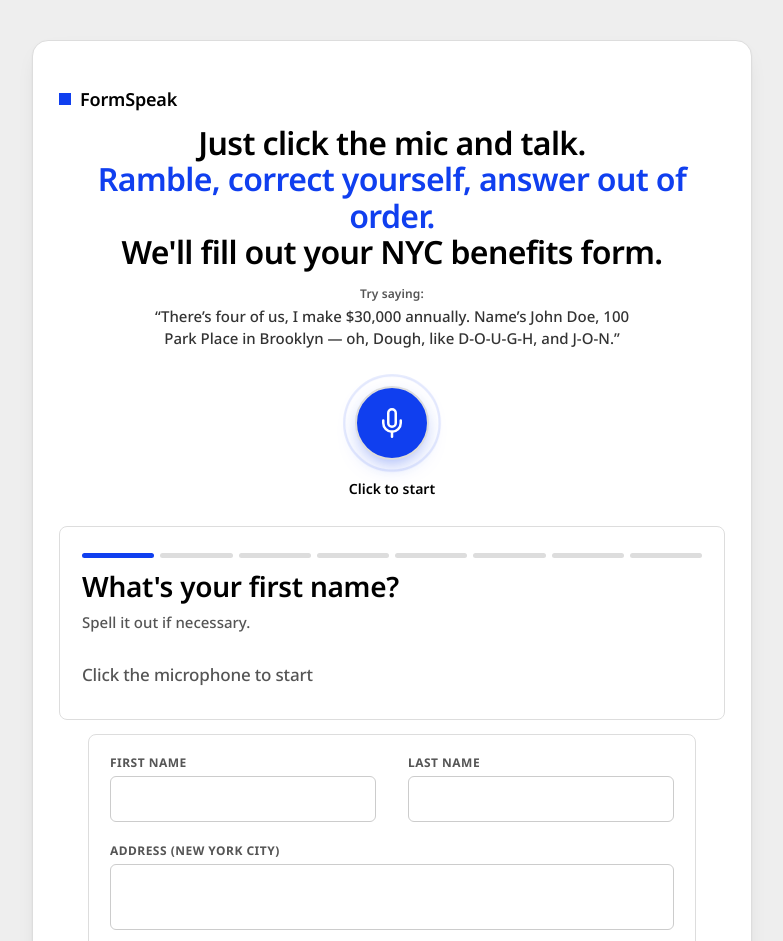
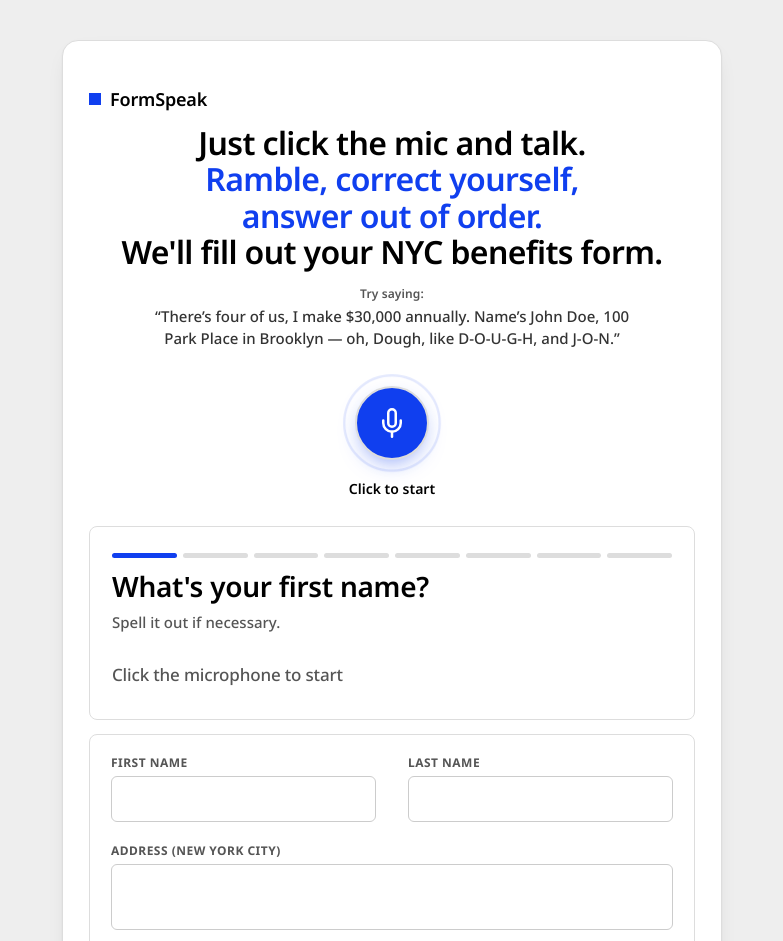
Before and after one commit to jpaulgale/formspeak, a plain HTML site: page public/index.html in a window 1280 px wide. Shown: the top 941 px of the page, without its empty margins (248-1031 px from the left). Drawn offline with Linux system fonts and the light colour scheme; a web font is replaced by a local one.

Commit message:
Hero: no-break 'answer out of order', revert flip + card widen; lighten form inputs
- 'answer out of order' is now a no-break unit (.nb): wraps as a whole to its own
  line only when the highlight doesn't fit, instead of a hardcoded break or an
  orphaned 'order.'
- Reverted the first/last hero line flip (original order reads better) and the
  660->720 card widen + form pin (no longer needed now the highlight wraps to two
  lines) — so the question card and form share one width again.
- Form input values 600 -> 500: not bold, easier to read, and distinct from the
  bold field labels. DOB filled value matched to 500.

```diff
--- a/public/index.html
+++ b/public/index.html
@@ -69,7 +69,10 @@
   <main class="appmain">
   <!-- FORM — shown immediately; microphone sits at the top of the form -->
   <div id="formScreen" style="flex:1;display:flex;flex-direction:column;gap:14px;">
-    <h1 class="hero">Just <span id="heroVerb">click</span> the mic and talk.<br><span class="hl">Ramble, correct yourself, answer out of order.</span><br>We'll fill out your NYC benefits form.</h1>
+    <!-- "answer out of order" is a no-break unit (.nb): it stays inline when the
+         line fits and drops to its own line as a whole when it doesn't, so it never
+         breaks mid-phrase into an orphaned "order." -->
+    <h1 class="hero">Just <span id="heroVerb">click</span> the mic and talk.<br><span class="hl">Ramble, correct yourself, <span class="nb">answer out of order.</span></span><br>We'll fill out your NYC benefits form.</h1>
     <!-- mic + transcript + focused question: on mobile this block sticks to the
          top of the viewport so it follows the user down toward the lower fields -->
     <div class="stickytop" id="stickyTop">
--- a/public/styles.css
+++ b/public/styles.css
@@ -223,7 +223,7 @@ body {
 .ff-inputwrap { display: flex; align-items: center; gap: 8px; min-width: 0; }
 /* min-width:0 lets the input shrink inside the flex row — without it the native
    date picker / select keep their intrinsic width and spill past the white panel. */
-.ff-input { flex: 1; width: 100%; min-width: 0; max-width: 100%; border: 1.5px solid var(--gray-70); border-radius: 6px; padding: 11px 12px; font: inherit; font-size: 16px; font-weight: 600; color: var(--ink); background: var(--white); transition: border-color .15s, background .15s, box-shadow .15s; }
+.ff-input { flex: 1; width: 100%; min-width: 0; max-width: 100%; border: 1.5px solid var(--gray-70); border-radius: 6px; padding: 11px 12px; font: inherit; font-size: 16px; font-weight: 500; color: var(--ink); background: var(--white); transition: border-color .15s, background .15s, box-shadow .15s; }
 .ff-input::placeholder { color: var(--gray-30); font-weight: 500; }
 .ff-input:focus { outline: none; border-color: var(--accent); background: #fff; box-shadow: 0 0 0 3px var(--accent-soft); }
 textarea.ff-input { resize: none; line-height: 1.3; }
@@ -235,7 +235,7 @@ input[type="date"].ff-input::-webkit-calendar-picker-indicator:hover { opacity:
    matching .ff-input::placeholder), not the bold 600 the field value inherits.
    Once the field is filled it goes bold ink like every other value. */
 input[type="date"].ff-input::-webkit-datetime-edit { font-weight: 500; color: var(--gray-30); }
-.ff.filled input[type="date"].ff-input::-webkit-datetime-edit { font-weight: 600; color: var(--ink); }
+.ff.filled input[type="date"].ff-input::-webkit-datetime-edit { font-weight: 500; color: var(--ink); }
 /* Dropdown: same field chrome plus a custom chevron (native arrow removed). */
 select.ff-select { cursor: pointer; appearance: none; -webkit-appearance: none; -moz-appearance: none;
   padding-right: 36px;
@@ -367,6 +367,7 @@ select.ff-select:invalid, select.ff-select option[value=""] { color: var(--gray-
 .screen h1 { font-family: var(--font-display); font-size: 34px; font-weight: 600; letter-spacing: -.02em; line-height: 1.1; }
 .hl { color: var(--accent); }  /* Blue 40 #103FEF — ~7:1 on white, AAA */
 .hero { font-family: var(--font-display); font-size: 28px; font-weight: 600; letter-spacing: -.02em; line-height: 1.14; text-align: center; color: var(--ink); }
+.nb { white-space: nowrap; } /* wrap as one unit — never break "answer out of order" mid-phrase */
 .screen p { color: var(--gray-30); font-size: 16px; max-width: 320px; line-height: 1.55; }
 .pillrow { display: flex; flex-wrap: wrap; gap: 8px; justify-content: center; }
 .pill { font-size: 13px; font-weight: 600; color: var(--gray-20); background: var(--gray-90); border: 1px solid var(--line); padding: 6px 12px; border-radius: 99px; }
@@ -403,10 +404,7 @@ select.ff-select:invalid, select.ff-select option[value=""] { color: var(--gray-
   /* float the panel as a centered card instead of a full-height phone column */
   body { align-items: flex-start; }
   .app {
-    /* 720 (not 660) so the headline's "Ramble, correct yourself, answer out of
-       order." line fits at full 32px without orphaning a word. The form itself is
-       pinned back to its original width below, so only the whitespace grows. */
-    max-width: 720px;
+    max-width: 660px;
     min-height: auto;
     align-self: flex-start;
     margin: 40px auto;
@@ -420,11 +418,8 @@ select.ff-select:invalid, select.ff-select option[value=""] { color: var(--gray-
   /* desktop is a floating card, not a scrolling phone column — no sticky header */
   .stickytop, .stickytop.is-stuck { position: static; margin: 0; padding: 0; background: none; box-shadow: none; }
   .appmain { padding-top: 0; }  /* card padding handles top spacing on desktop */
-  /* two-column editable form; address + submit + hint span the full width.
-     max-width pins it to its pre-720 width so widening the card only adds
-     whitespace around the form, not to the form. */
+  /* two-column editable form; address + submit + hint span the full width */
   .liveform { background: var(--card); border: 1px solid var(--line); border-radius: 8px; padding: 13px 13px 15px;
-    max-width: 608px; margin-inline: auto; width: 100%;
     display: grid; grid-template-columns: 1fr 1fr; gap: 8px 16px; align-items: start; }
   .nyc-errorsummary,
   .liveform .ff[data-key="address"],
```
